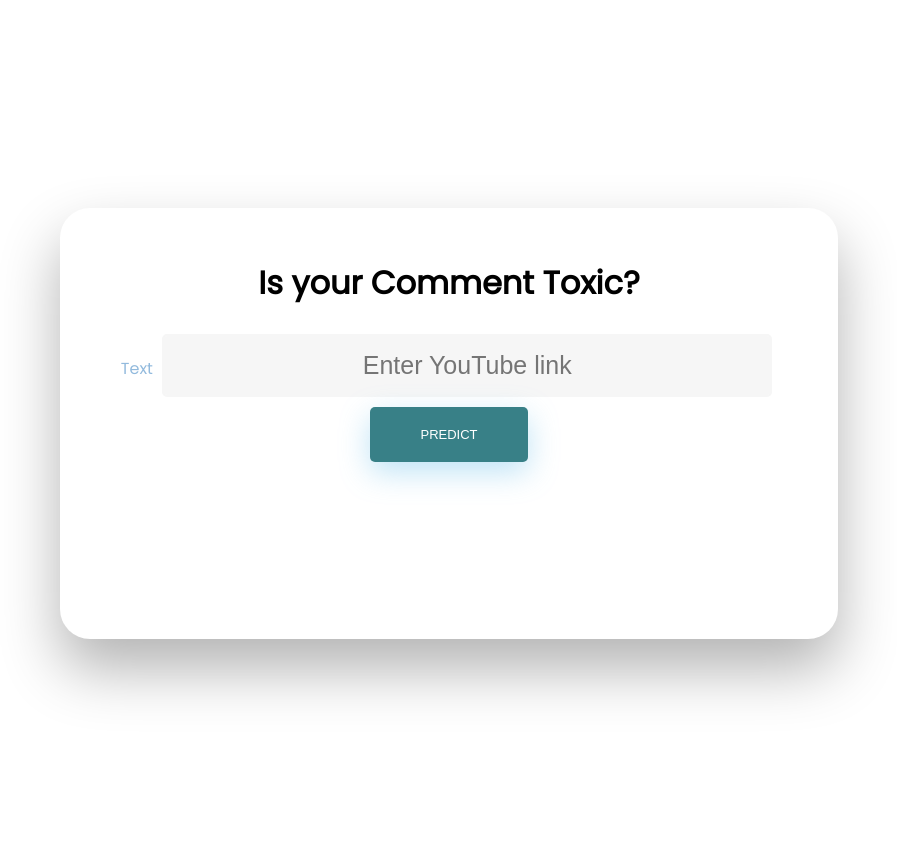
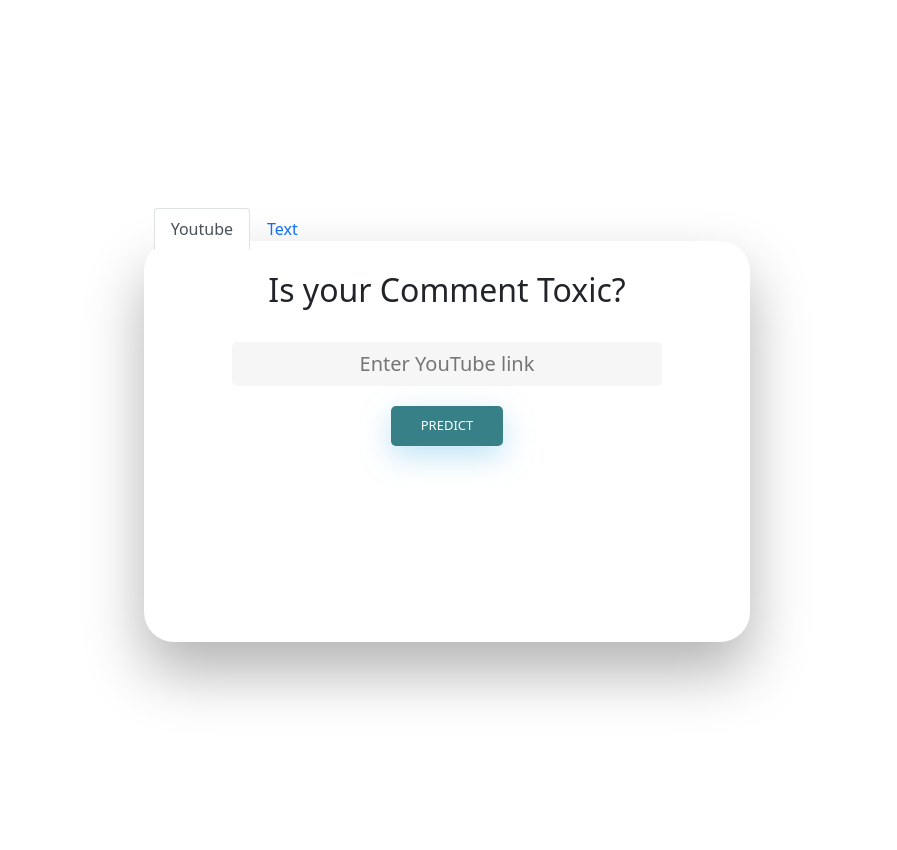
Before and after one commit to marlpagarao/Comment-Toxicity, a Flask app: page / in a window 1280 px wide. Shown: the whole page, without its empty margins (191-1088 px from the left). Before the commit the page ends 697 px from the top, so only its background shows below. Run offline with Flask 2, Linux system fonts and the light colour scheme; parts of the project's set-up code (start-up, migrations or seed data) failed here and were passed over; some libraries are stand-ins or nearby versions.

Commit message:
fix webpage ui

```diff
--- a/web_app/static/css/style.css
+++ b/web_app/static/css/style.css
@@ -23,6 +23,9 @@ html {
 
   /* STRUCTURE */
 
+  form{
+	padding: 20px;
+  }
   .wrapper {
 	display: flex;
 	align-items: center;
@@ -44,6 +47,7 @@ html {
 	-webkit-box-shadow: 0 30px 60px 0 rgba(0,0,0,0.3);
 	box-shadow: 0 30px 60px 0 rgba(0,0,0,0.3);
 	text-align: center;
+	margin: auto;
 
   }
 
@@ -77,7 +81,7 @@ html {
 	background-color: #388087;
 	border: none;
 	color: white;
-	padding: 20px 50px;
+	padding: 10px 30px;
 	text-align: center;
 	text-decoration: none;
 	display: inline-block;
@@ -87,7 +91,7 @@ html {
 	box-shadow: 0 10px 30px 0 rgba(95,186,233,0.4);
 	-webkit-border-radius: 5px 5px 5px 5px;
 	border-radius: 5px 5px 5px 5px;
-	margin: 5px 20px 40px 20px;
+	margin: 15px 20px 40px 20px;
 	/*-webkit-transition: all 0.3s ease-in-out;
 	-moz-transition: all 0.3s ease-in-out;
 	-ms-transition: all 0.3s ease-in-out;
@@ -112,11 +116,11 @@ html {
 	background-color: #f6f6f6;
 	border: none;
 	color: #0d0d0d;
-	padding: 15px 32px;
+	padding: 5px 23px;
 	text-align: center;
 	text-decoration: none;
 	display: inline-block;
-	font-size: 16px;
+	font-size: 20px;
 	margin: 5px;
 	width: 85%;
 	border: 2px solid #f6f6f6;
@@ -139,13 +143,21 @@ html {
   }
 
 .chart{
-	width: 60%;
+	width: 80%;
 	margin:auto;
 }
 
 
+  .card-header{
+	background-color: #ffff !important;
+	border-bottom: 0px !important;
+	padding-right: 20px !important;
+	margin:auto !important;
+  }
 
-
+.card-header-tabs{
+	padding-left: 51px !important;
+}
   /* ANIMATIONS
 
 
--- a/web_app/templates/index_toxic.html
+++ b/web_app/templates/index_toxic.html
@@ -1,31 +1,37 @@
 <!DOCTYPE html>
 <html>
-<!--From https://codepen.io/frytyler/pen/EGdtg-->
 <head>
 
   <meta charset="UTF-8">
 
   <title>Comment Toxicity</title>
   <link rel="stylesheet" type="text/css" href="{{ url_for('static', filename='css/style.css') }}"/>
+  <link rel="stylesheet" href="https://cdn.jsdelivr.net/npm/bootstrap@5.1.3/dist/css/bootstrap.min.css" integrity="sha384-1BmE4kWBq78iYhFldvKuhfTAU6auU8tT94WrHftjDbrCEXSU1oBoqyl2QvZ6jIW3" crossorigin="anonymous">
+  <script src="https://cdn.jsdelivr.net/npm/bootstrap@5.1.3/dist/js/bootstrap.min.js" integrity="sha384-QJHtvGhmr9XOIpI6YVutG+2QOK9T+ZnN4kzFN1RtK3zEFEIsxhlmWl5/YESvpZ13" crossorigin="anonymous"></script>
   <script src="https://cdnjs.cloudflare.com/ajax/libs/Chart.js/3.8.0/chart.min.js"></script>
 </head>
 
-
-
 <body onload="myFunction()">
 
-
-
-
 <div class="wrapper fadeInDown">
+  <!-- <div class="card text-center"> -->
+    <div class="card-header">
+      <ul class="nav nav-tabs card-header-tabs">
+        <li class="nav-item">
+          <a class="nav-link active" aria-current="true" href=>Youtube</a>
+        </li>
+        <li class="nav-item">
+          <a class="nav-link" href="/text">Text</a>
+        </li>
+      </ul>
+    <!-- </div> -->
   <div id="formContent">
     <!-- Tabs Titles -->
-    <h1>Is your Comment Toxic?</h1>
+    <h2>Is your Comment Toxic?</h2>
 
      <!-- Main Input For Receiving Query to our ML -->
     <form action="{{ url_for('predict')}}"method="post">
-    <a href="/text">Text</a>
-    <input id='text' type="text" name="text" placeholder="Enter YouTube link" required="required" size="25" style="font-size:25px;"/>
+    <input id='text' type="text" name="text" placeholder="Enter YouTube link" required="required" size="25" />
     <input type="submit" class="fadeIn fourth" value="Predict">
     </form>
 
@@ -88,6 +94,7 @@
 
 
     </div>
+    </div>
 </div>
 
 </body>
--- a/web_app/toxic_app.py
+++ b/web_app/toxic_app.py
@@ -35,11 +35,10 @@ ide_model = pickle.load(open("identity_hate_model.pkl", "rb"))
 def home():
     return render_template('index_toxic.html')
 
+
 @app.route("/text")
 def text():
     return render_template('text_only.html')
-
-
 
 
 @app.route("/predict", methods=['POST'])
@@ -134,7 +133,8 @@ def predict():
                            pred_non_num=results_tally['Non Toxic']
                            )
 
-@app.route("/comment", methods=['POST','GET'])
+
+@app.route("/comment", methods=['POST', 'GET'])
 def predict_text():
 
     # Take a string input from user
@@ -159,44 +159,38 @@ def predict_text():
     vect = ide.transform(data)
     pred_ide = ide_model.predict_proba(vect)[:, 1]
 
-    results={"Toxic":[],'Severe Toxic':[],'Obscene':[],'Insult':[],'Threat':[],'Identity Hate':[]}
-
+    results = {"Toxic": [], 'Severe Toxic': [], 'Obscene': [],
+               'Insult': [], 'Threat': [], 'Identity Hate': []}
 
     out_tox = round(pred_tox[0], 2)
-    results['Toxic']=out_tox
+    results['Toxic'] = out_tox
 
     out_sev = round(pred_sev[0], 2)
-    results['Severe Toxic']=out_sev
+    results['Severe Toxic'] = out_sev
 
     out_obs = round(pred_obs[0], 2)
-    results['Obscene']=out_obs
+    results['Obscene'] = out_obs
 
     out_ins = round(pred_ins[0], 2)
-    results['Insult']=out_ins
+    results['Insult'] = out_ins
 
     out_thr = round(pred_thr[0], 2)
-    results['Threat']=out_thr
+    results['Threat'] = out_thr
 
     out_ide = round(pred_ide[0], 2)
-    results['Identity Hate']=out_ide
+    results['Identity Hate'] = out_ide
 
+    result_values = list(results.values())
 
-
-
-    result_values= list(results.values())
-
-    if all( i<=0.30 for i in result_values):
-        category='Non Toxic'
+    if all(i <= 0.30 for i in result_values):
+        category = 'Non Toxic'
         print(category)
     else:
-        category=max(zip(results.values(), results.keys()))[1]
+        category = max(zip(results.values(), results.keys()))[1]
         print(category)
 
-
-
-
     return render_template('text_only.html',
-                           data='You Entered:' + user_input,
+                           data='You Entered: ' + user_input,
                            pred_tox='Prob (Toxic): {}'.format(out_tox),
                            pred_sev='Prob (Severe Toxic): {}'.format(out_sev),
                            pred_obs='Prob (Obscene): {}'.format(out_obs),
@@ -206,6 +200,5 @@ def predict_text():
                            category=category)
 
 
-
 # Server reloads itself if code changes so no need to keep restarting:
 app.run(debug=True)
```
Also changed, not shown: web_app/templates/text_only.html (+29 -17 lines).
